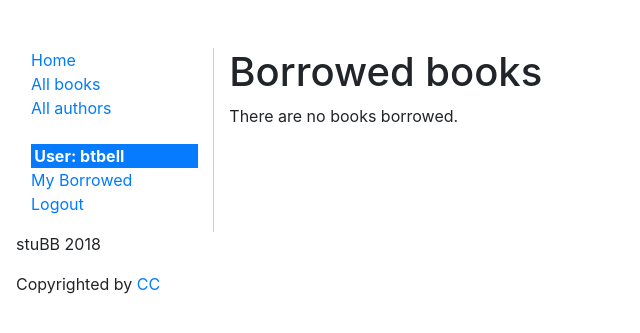
After one commit to btbell/locallibrary, a Django app: page /catalog/mybooks/ in a window 1280 px wide. The commit adds this page. Shown: the top 333 px of the page, without its empty margins (0-640 px from the left). Run offline with Django 3.2, Linux system fonts and the light colour scheme; a user stored in the database is signed in; data comes from the database, SQL or seed files in the repository; both versions use the stored data as it was after the commit; some libraries are stand-ins or nearby versions.

Commit message:
created borrowed view

```diff
--- a/catalog/admin.py
+++ b/catalog/admin.py
@@ -36,7 +36,7 @@ class BookAdmin(admin.ModelAdmin):
 """setting a class with 'pass' leaves admin behavior unchanged"""
 @admin.register(BookInstance)
 class BookInstanceAdmin(admin.ModelAdmin):
-  list_display = ('book', 'status', 'due_back')
+  list_display = ('book', 'status', 'borrower', 'due_back', 'id')
   list_filter = ('status', 'due_back')
   # section admin detail view
   fieldsets = (
@@ -44,7 +44,7 @@ class BookInstanceAdmin(admin.ModelAdmin):
       'fields': ('book', 'imprint', 'id')
     }),
     ('Availability', {
-      'fields': ('status', 'due_back')
+      'fields': ('status', 'due_back', 'borrower')
     }),
   )
 
--- a/catalog/models.py
+++ b/catalog/models.py
@@ -1,4 +1,6 @@
 from django.db import models
+from django.contrib.auth.models import User
+from datetime import date
 
 # Create your models here.
 
--- a/catalog/urls.py
+++ b/catalog/urls.py
@@ -8,5 +8,6 @@ urlpatterns = [
   path('books/', views.BookListView.as_view(), name='books'),
   path('book/<int:pk>', views.BookDetailView.as_view(), name='book-detail'),
   path('authors', views.AuthorListView.as_view(), name="authors"),
-  path('author/<int:pk>', views.AuthorDetailView.as_view(), name='author-detail')
+  path('author/<int:pk>', views.AuthorDetailView.as_view(), name='author-detail'),
+  path('mybooks/', views.LoanedBooksByUserListView.as_view(), name='my-borrowed'),
 ]
--- a/catalog/views.py
+++ b/catalog/views.py
@@ -60,6 +60,15 @@ class AuthorListView(LoginRequiredMixin, generic.ListView):
 class AuthorDetailView(LoginRequiredMixin, generic.DetailView):
   model = Author
 
+class LoanedBooksByUserListView(LoginRequiredMixin, generic.ListView):
+  """ Generic class-based view listing books on loan to current user. """
+  model = BookInstance
+  template_name = 'catalog/bookinstance_list_borrowed_user.html'
+  paginate_by = 10
+
+  def get_queryset(self):
+    return BookInstance.objects.filter(borrower=self.request.user).filter(status__exact='o').order_by('due_back')
+
 
   #def get_context_data(self, **kwargs):
     #author_bk_list = super().get_context_data(**kwargs)
--- a/loclib_base/notes.txt
+++ b/loclib_base/notes.txt
@@ -1,4 +1,8 @@
 left off here: https://developer.mozilla.org/en-US/docs/Learn/Server-side/Django/Generic_views -- Challenge yourself
 
+<!-- TODO -->
     - add books by author on author details page
     - add 'rich snippet' data -> models
+
+    left off here: create a view of the books that the current user has borrowed -
+    https://developer.mozilla.org/en-US/docs/Learn/Server-side/Django/Authentication
--- a/templates/catalog/base.html
+++ b/templates/catalog/base.html
@@ -24,10 +24,11 @@
         <ul class="sidebar-nav">
           <li><a href="{% url 'index' %}">Home</a></li>
           <li><a href="{% url 'books' %}">All books</a></li>
-          <li><a href="{% url 'authors' %}">All authors</a></li>
+          <li><a href="{% url 'authors' %}">All authors</a></li><br />
         <!-- is user logged in? -->
         {% if user.is_authenticated %}
           <li class="current-user">User: {{ user.get_username }}</li>
+          <li><a href="{% url 'my-borrowed' %}">My Borrowed</a> </li>
           <li><a href="{% url 'logout'%}">Logout</a></li>
         {% else %}
           <li><a href="{% url 'login'%}">Login</a></li>
--- /dev/null
+++ b/templates/catalog/bookinstance_list_borrowed_user.html
@@ -0,0 +1,19 @@
+{% extends "catalog/base.html" %}
+
+{% block content %}
+    <h1>Borrowed books</h1>
+
+    {% if bookinstance_list %}
+    <ul>
+
+      {% for bookinst in bookinstance_list %}
+      <li class="{% if bookinst.is_overdue %}text-danger{% endif %}">
+        <a href="{% url 'book-detail' bookinst.book.pk %}">{{bookinst.book.title}}</a> ({{ bookinst.due_back }})
+      </li>
+      {% endfor %}
+    </ul>
+
+    {% else %}
+      <p>There are no books borrowed.</p>
+    {% endif %}
+{% endblock %}
```
Also changed, not shown: db.sqlite3.
